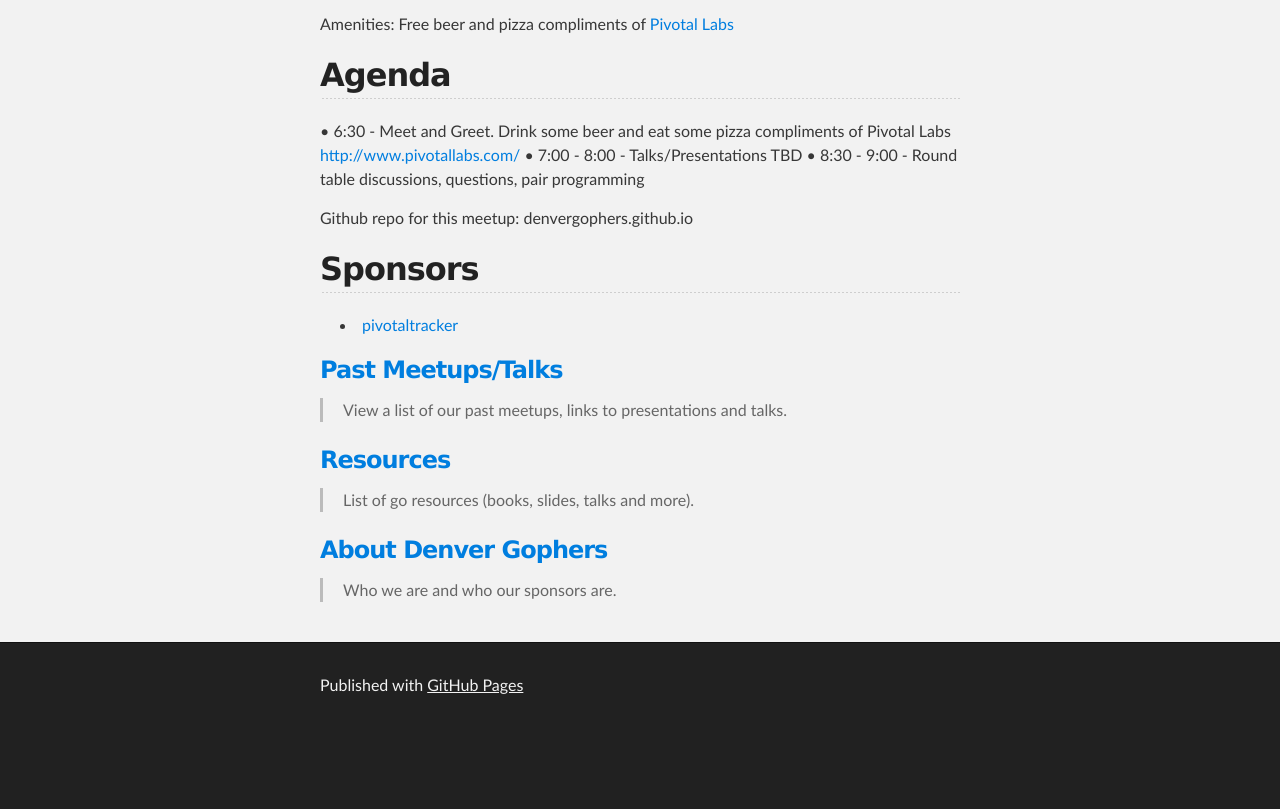
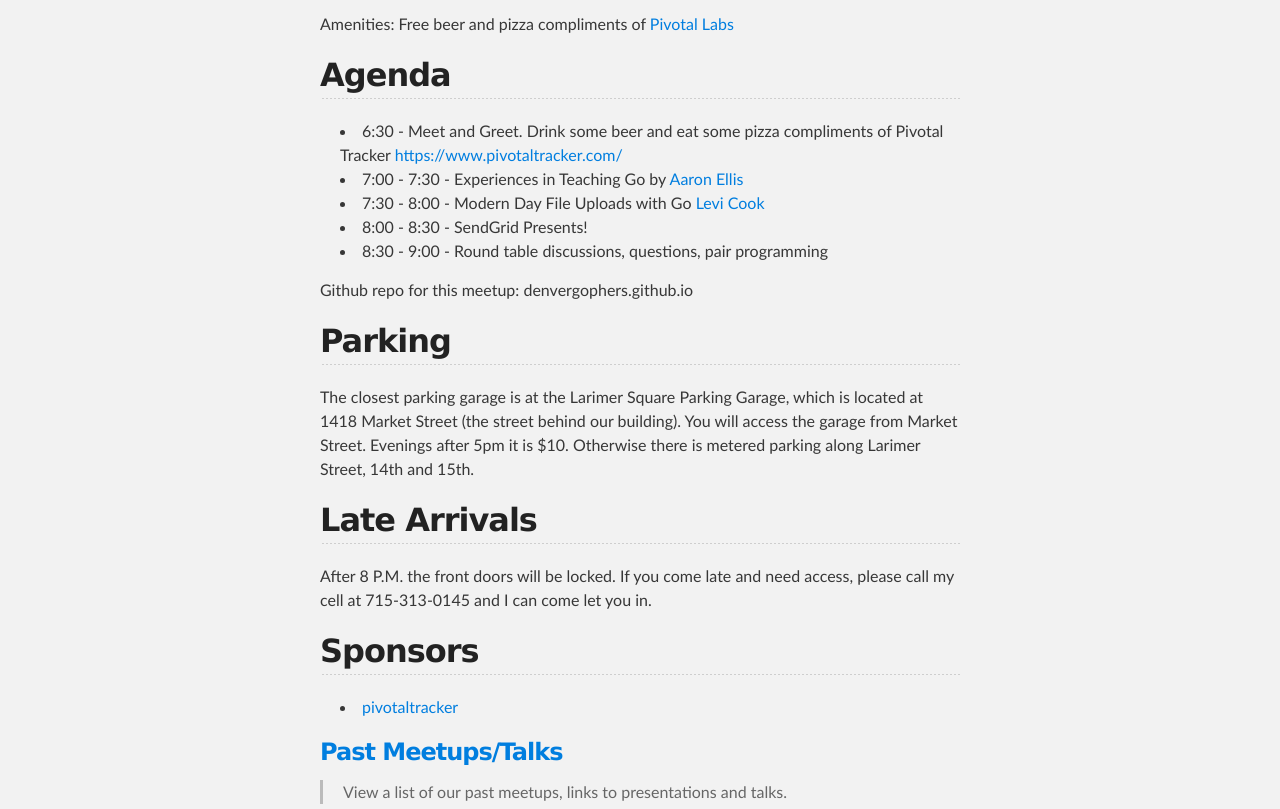
Before and after one commit to DenverGophers/DenverGophers.github.io, a plain HTML site: page index.html in a window 1280 px wide. Shown: the part 423-1232 px from the top of the page. Before the commit the page ends 1155 px from the top, so only its background shows below. Drawn offline with Linux system fonts and the light colour scheme.

```diff
--- a/index.html
+++ b/index.html
@@ -42,11 +42,28 @@
 <h2>
 <a name="agenda" class="anchor" href="#agenda"><span class="octicon octicon-link"></span></a>Agenda</h2>
 
-<p>• 6:30 - Meet and Greet. Drink some beer and eat some pizza compliments of Pivotal Labs <a href="http://www.pivotallabs.com/">http://www.pivotallabs.com/</a>
-• 7:00 - 8:00 - Talks/Presentations TBD
-• 8:30 - 9:00 - Round table discussions, questions, pair programming</p>
+<ul>
+<li>6:30 - Meet and Greet. Drink some beer and eat some pizza compliments of Pivotal Tracker <a href="https://www.pivotaltracker.com/">https://www.pivotaltracker.com/</a>
+</li>
+<li>7:00 - 7:30 - Experiences in Teaching Go by <a href="https://github.com/aodin">Aaron Ellis</a>
+</li>
+<li>7:30 - 8:00 - Modern Day File Uploads with Go <a href="https://github.com/levicook">Levi Cook</a>
+</li>
+<li>8:00 - 8:30 - SendGrid Presents!</li>
+<li>8:30 - 9:00 - Round table discussions, questions, pair programming</li>
+</ul><p>Github repo for this meetup: denvergophers.github.io</p>
 
-<p>Github repo for this meetup: denvergophers.github.io</p>
+<h2>
+<a name="parking" class="anchor" href="#parking"><span class="octicon octicon-link"></span></a>Parking</h2>
+
+<p>The closest parking garage is at the Larimer Square Parking Garage, which is located at 1418 Market Street (the street behind our building).
+You will access the garage from Market Street.
+Evenings after 5pm it is $10. Otherwise there is metered parking along Larimer Street, 14th and 15th.</p>
+
+<h2>
+<a name="late-arrivals" class="anchor" href="#late-arrivals"><span class="octicon octicon-link"></span></a>Late Arrivals</h2>
+
+<p>After 8 P.M. the front doors will be locked.  If you come late and need access, please call my cell at 715-313-0145 and I can come let you in.</p>
 
 <h2>
 <a name="sponsors" class="anchor" href="#sponsors"><span class="octicon octicon-link"></span></a>Sponsors</h2>
```
Also changed, not shown: params.json (+1 -1 lines).
